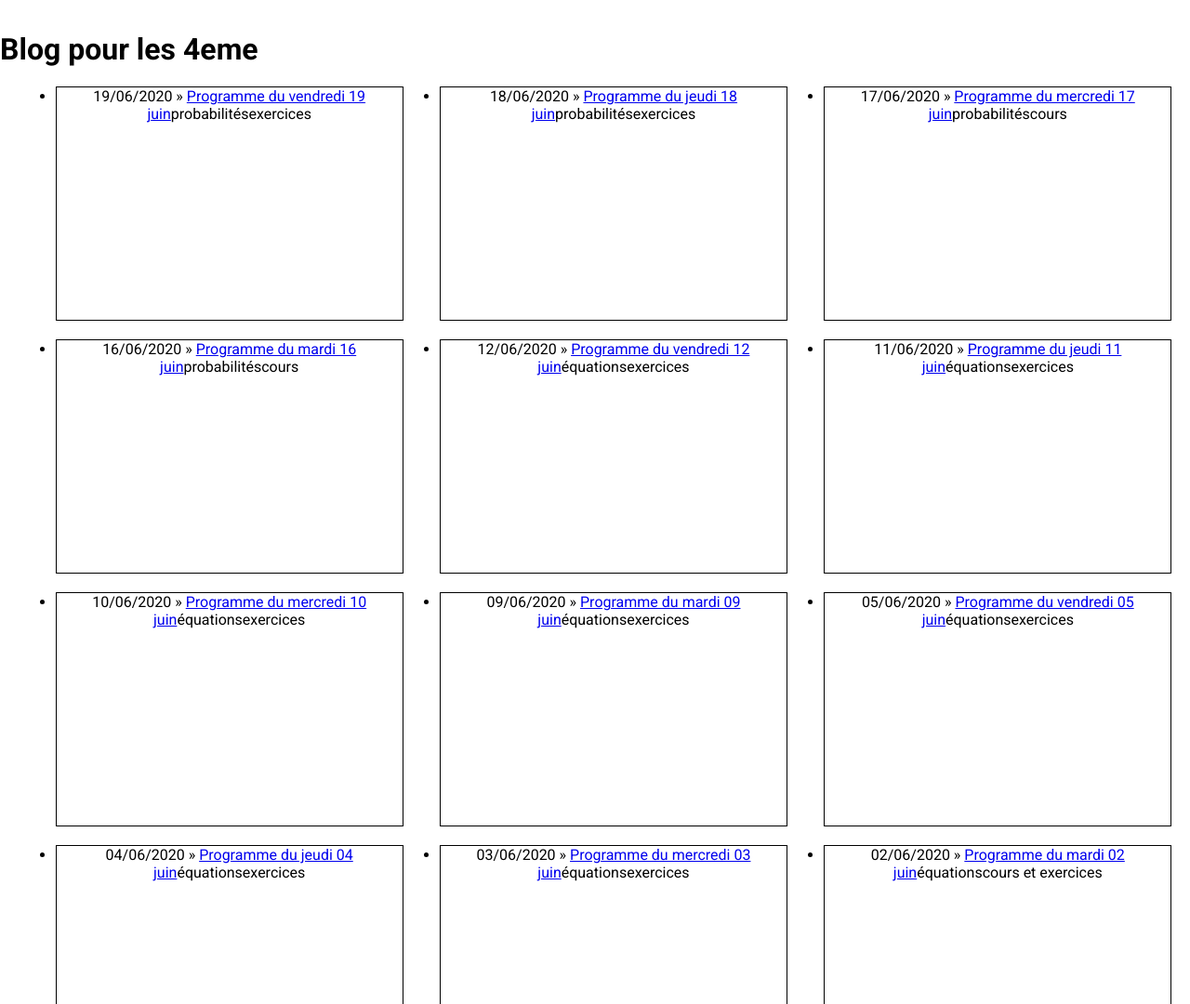
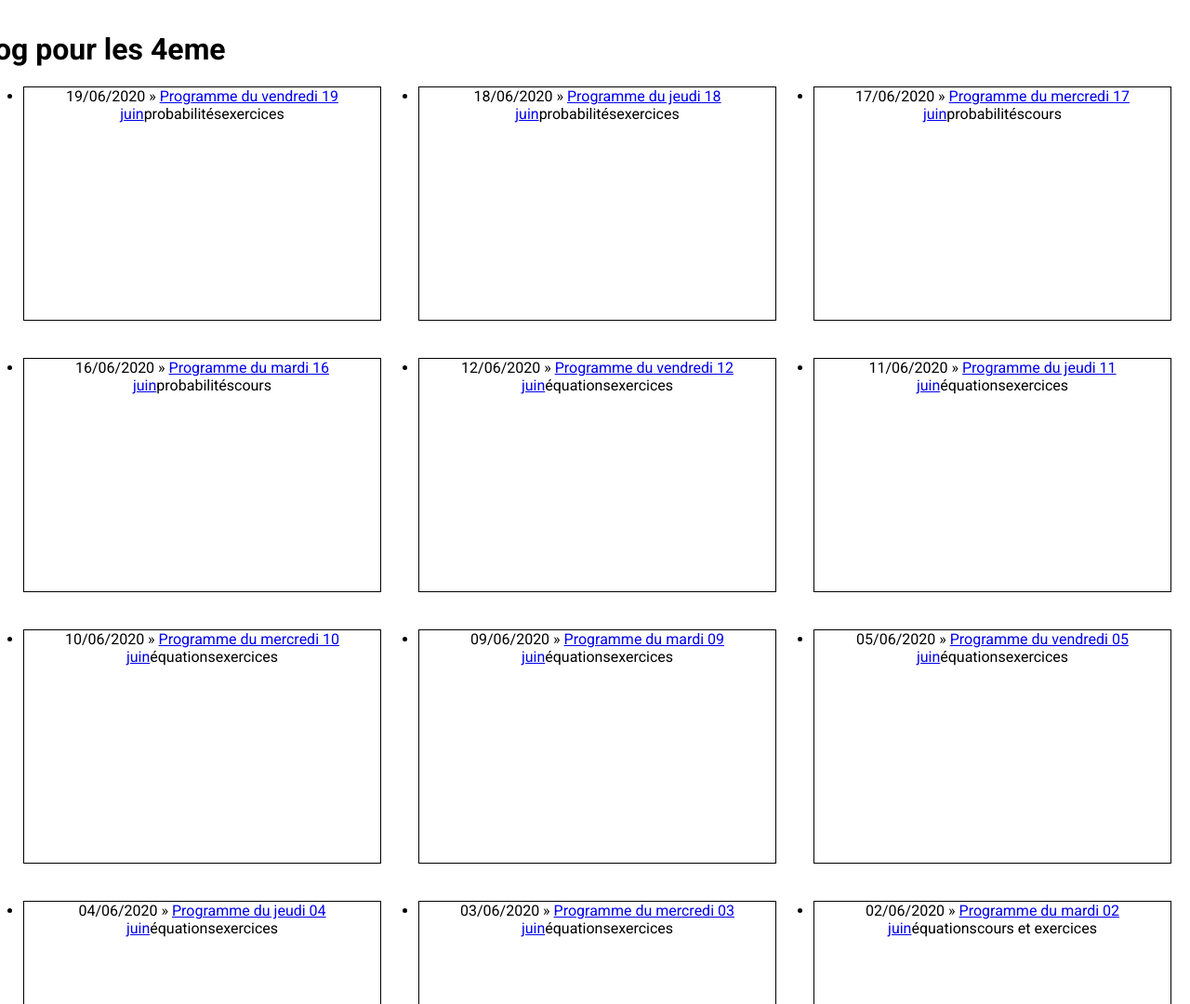
Before and after one commit to DangSinslay/DangSinslay.github.io, a Jekyll site: the page built from blog4/index.html, in a window 1280 px wide and 1400 px high. Shown: the part 320-1400 px from the top of the window at 93% size. Built offline with Jekyll 4.4.1, drawn with Linux system fonts in a browser that asks for light colours.

Commit message:
Update main.css

```diff
--- a/css/main.css
+++ b/css/main.css
@@ -94,6 +94,7 @@ nav ul button {
 
 #content {
         margin-top: 30px !important;
+        margin-left: -35px;
 }
 
 #content ul {
@@ -109,7 +110,7 @@ nav ul button {
         width: 30% !important;
         text-align: center !important;
         margin: 10px !important;
-        margin: 0 auto 20px auto !important;
+        margin: 0 auto 40px auto !important;
 }
 
 }
```
